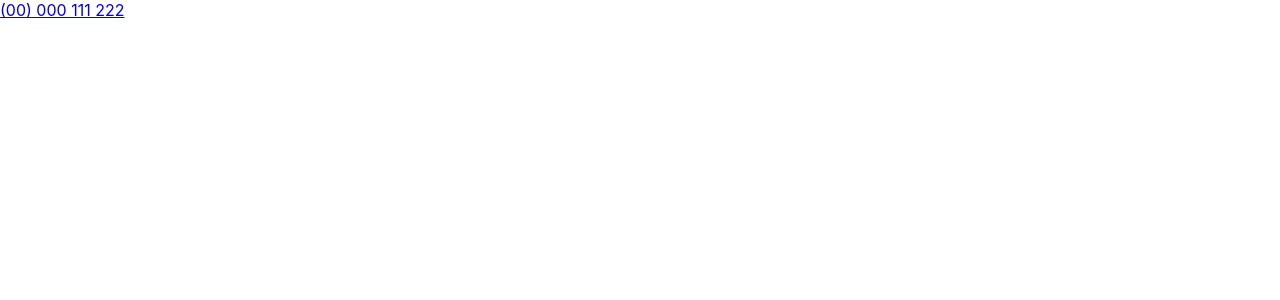
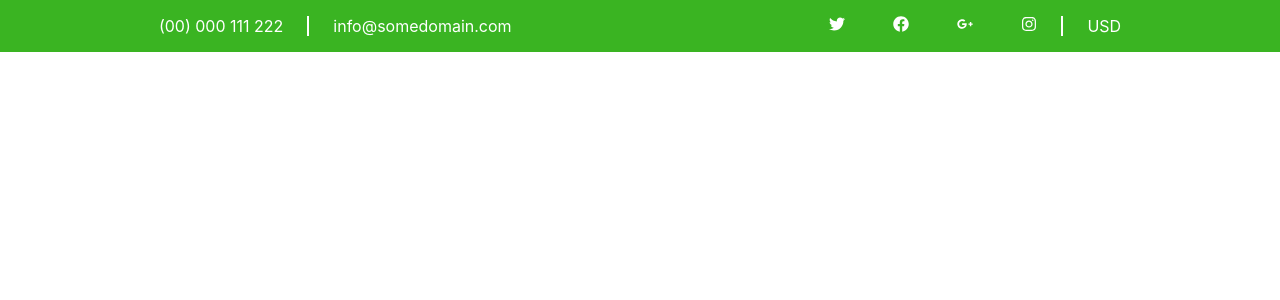
Before and after one commit to RahulREg/infyu-assignment, a React (Create React App) app: page / in a window 1280 px wide. Shown: the top 300 px of the page. Built offline with nearby package versions, Linux system fonts and the light colour scheme.

Commit message:
Navbar added

```diff
--- a/package.json
+++ b/package.json
@@ -6,8 +6,11 @@
     "@testing-library/jest-dom": "^5.14.1",
     "@testing-library/react": "^11.2.7",
     "@testing-library/user-event": "^12.8.3",
+    "bootstrap": "^5.1.1",
     "react": "^17.0.2",
+    "react-bootstrap": "^2.0.0-rc.0",
     "react-dom": "^17.0.2",
+    "react-icons": "^4.3.1",
     "react-scripts": "4.0.3",
     "web-vitals": "^1.1.2"
   },
--- a/public/index.html
+++ b/public/index.html
@@ -24,6 +24,7 @@
       work correctly both with client-side routing and a non-root public URL.
       Learn how to configure a non-root public URL by running `npm run build`.
     -->
+
     <title>React App</title>
   </head>
   <body>
--- a/src/components/Navbar/Navbar.js
+++ b/src/components/Navbar/Navbar.js
@@ -1,9 +1,20 @@
 import React from 'react'
+import { FaTwitter, FaFacebook, FaGooglePlusG, FaInstagram } from 'react-icons/fa';
 
 export const Navbar = () => {
     return (
         <div className="navMenu">
-            <a href="tel:00000111222">(00) 000 111 222</a>
+            <div className="part">
+                <a className="borderright" href="tel:00000111222">(00) 000 111 222</a>
+                <a href="mailto:info@somedomain.com">info@somedomain.com</a>
+            </div>
+            <div className="part">
+                <a href="#"><FaTwitter /></a>
+                <a href="#"><FaFacebook /></a>
+                <a href="#"><FaGooglePlusG /></a>
+                <a className="borderright" href="#"><FaInstagram /></a>
+                <div>USD</div>
+            </div>
         </div>
     )
 }
--- a/src/index.css
+++ b/src/index.css
@@ -11,3 +11,31 @@ code {
   font-family: source-code-pro, Menlo, Monaco, Consolas, 'Courier New',
     monospace;
 }
+
+.navMenu {
+  display: flex;
+  justify-content: space-around;
+  align-items: center;
+  background-color: rgba(39, 173, 13, 0.911);
+}
+
+.part {
+  display: flex;
+  color: white;
+  margin: 1rem;
+}
+
+.part a {
+  text-decoration: none;
+  color: white;
+  padding: 0 1.5rem;
+
+}
+
+.part div {
+  padding: 0 1.5rem;
+}
+
+.borderright {
+  border-right: 2px solid white;
+}
```
Also changed, not shown: src/images/gmart.PNG (added), 1 other file (tests, documents, lock files or other folders).
